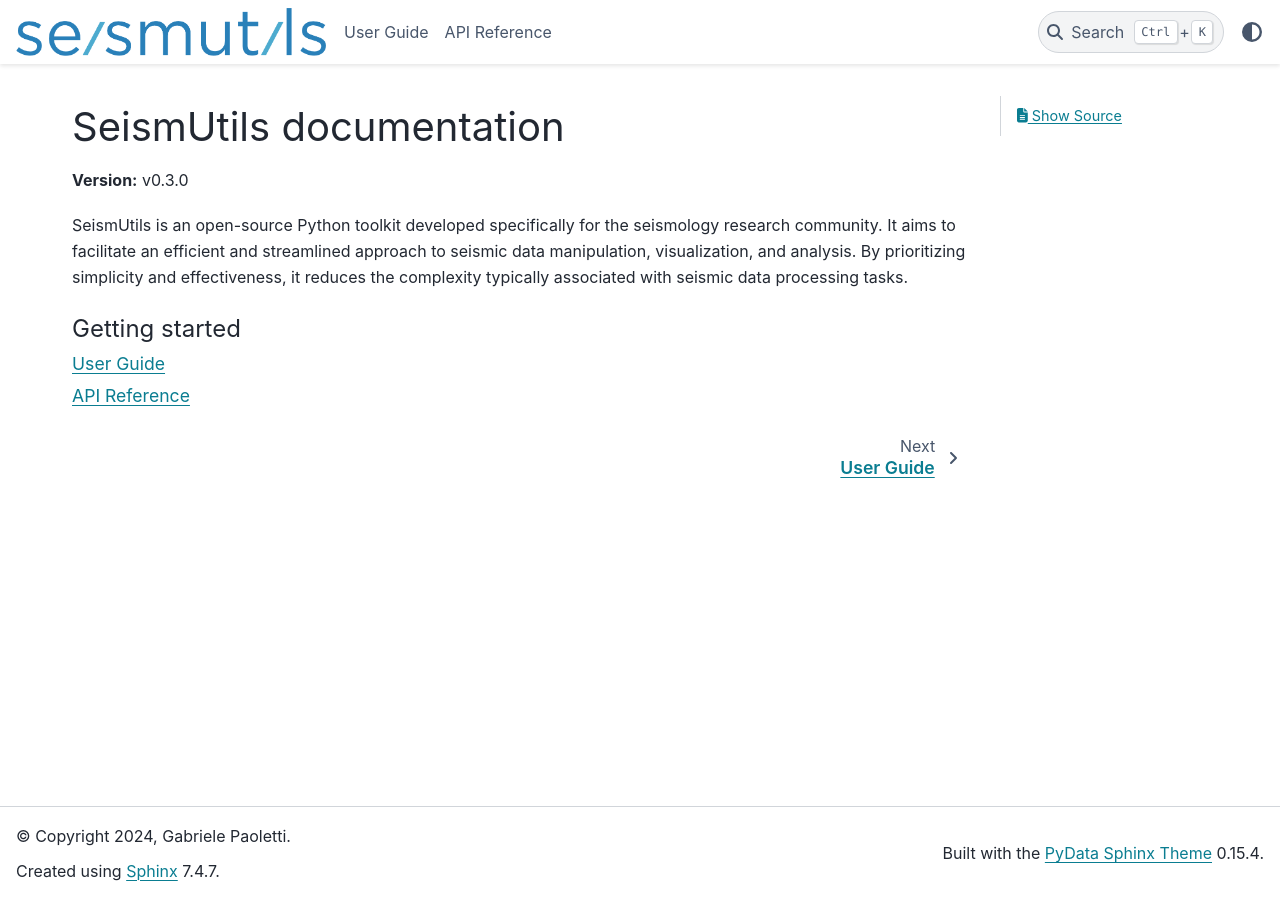
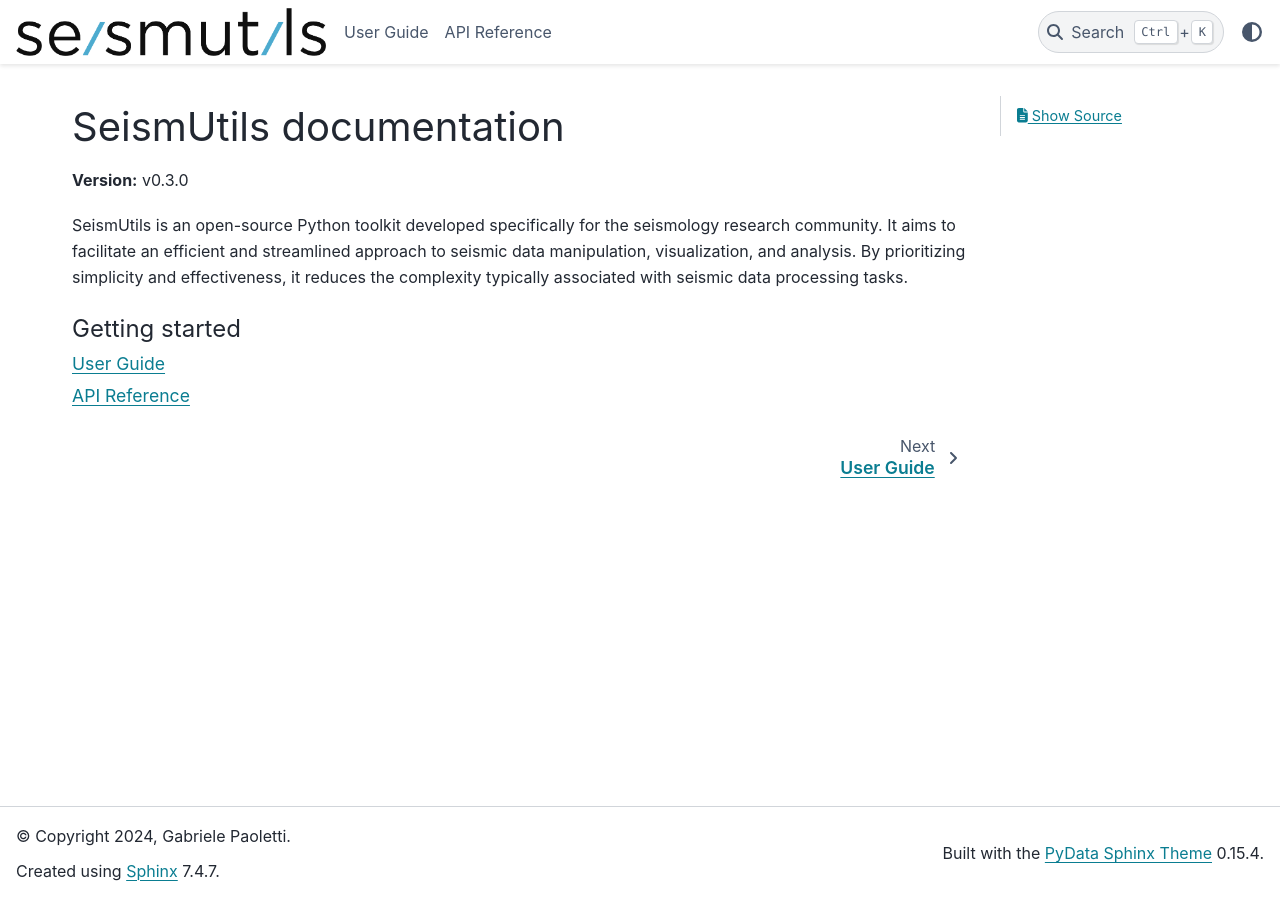
Before and after one commit to gabrielepaoletti/seismutils, a Sphinx documentation site: the page built from docs/source/index.rst, in a window 1280 px wide. Built offline with Sphinx 7.4.7 and the PyData theme 0.15.4, drawn with Linux system fonts in a browser that asks for light colours.

Commit message:
Updated documentation

```diff
--- a/docs/source/conf.py
+++ b/docs/source/conf.py
@@ -66,7 +66,13 @@ html_theme = 'pydata_sphinx_theme'
 # relative to this directory. They are copied after the builtin static files,
 # so a file named "default.css" will overwrite the builtin "default.css".
 html_static_path = ['_static']
-html_logo = '_static/logos/seismutils_logo_color.png'
+
+html_theme_options = {
+   'logo': {
+      'image_light': '_static/logos/seismutils_logo_dark.png',
+      'image_dark': '_static/logos/seismutils_logo_light.png',
+   }
+}
 
 # Ass custom CSS files
 html_css_files = [
```
Also changed, not shown: README.md (+1 -1 lines).
